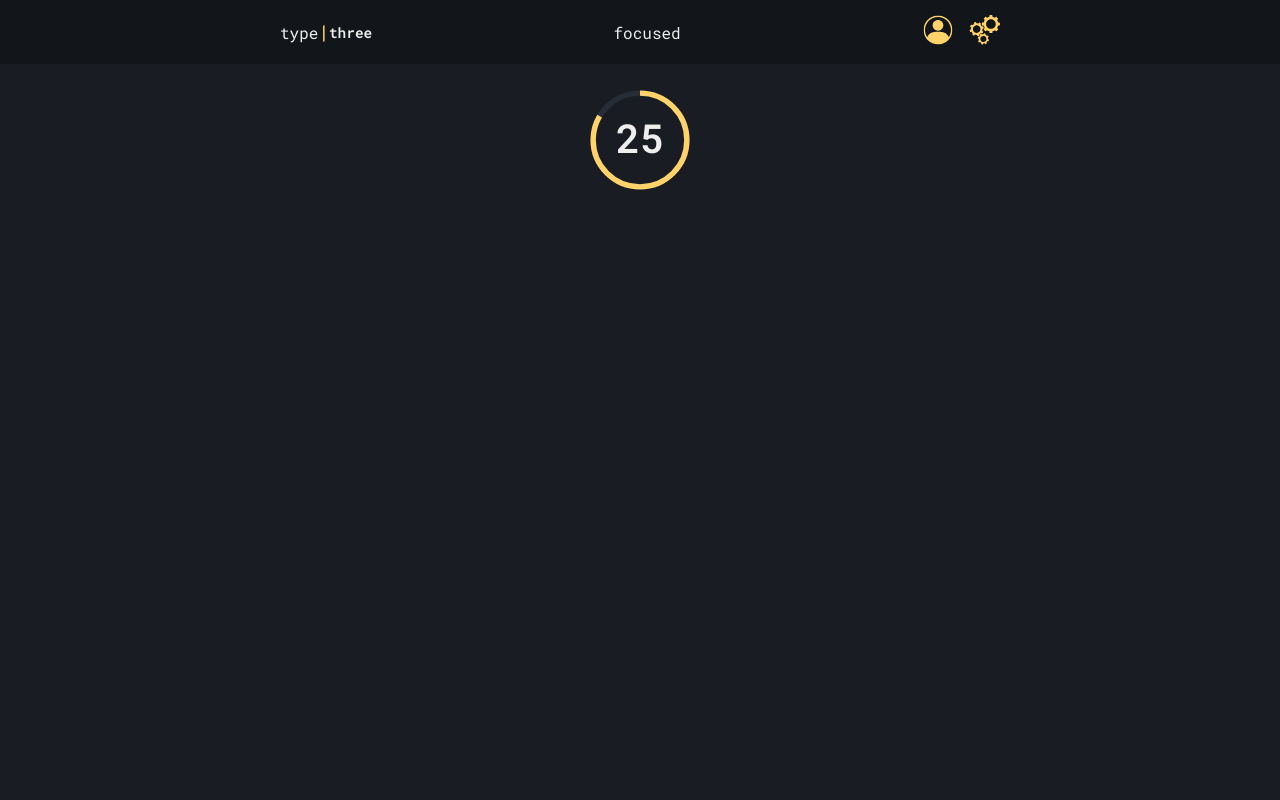
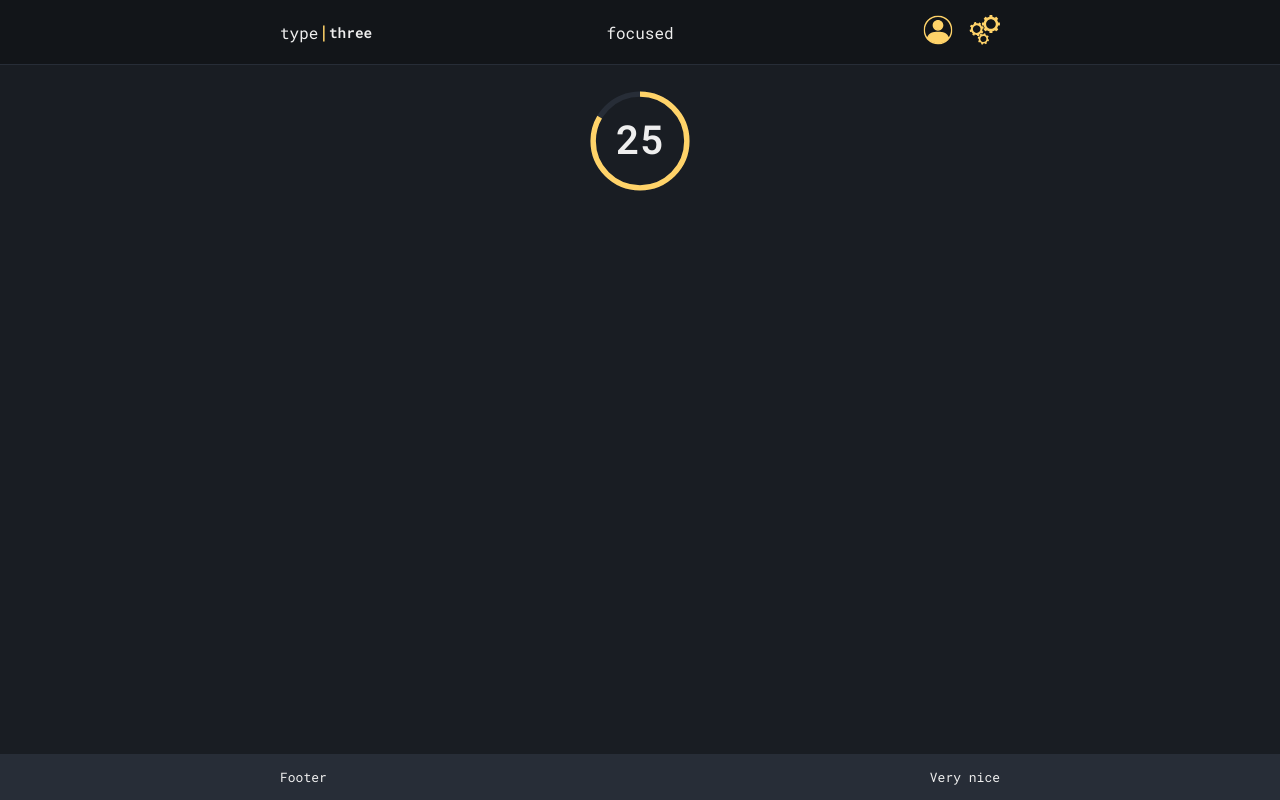
Before and after one commit to patrik-setterberg/typethree, a React (Create React App) app in the folder frontend/: page /settings in a window 1280 px wide. Built offline with nearby package versions, Linux system fonts and the light colour scheme.

Commit message:
Add Footer component, misc styling tweaks

```diff
--- a/frontend/src/App.tsx
+++ b/frontend/src/App.tsx
@@ -4,6 +4,7 @@ import { ThemeProvider } from "styled-components";
 import SettingsContext from "./context/settings-context";
 import themes, { defaultTheme } from "./globals/themes";
 
+import Footer from "./components/Footer/Footer";
 import Header from "./components/Header/Header";
 import Main from "./components/UI/Main";
 import Modal from "./components/UI/Modal/Modal";
@@ -22,6 +23,7 @@ const App = (): JSX.Element => {
       <Main>
         <TestCountdown />
       </Main>
+      <Footer />
       {settingsCtx.settingsModalVisible && (
         <Modal title="Settings" onClose={settingsCtx.closeSettings}>
           Modal!
--- /dev/null
+++ b/frontend/src/components/Footer/Footer.styles.ts
@@ -0,0 +1,19 @@
+import styled from "styled-components";
+
+import Container from "../UI/Container.styles";
+//import media from "../../globals/media-breakpoints";
+
+export const Footer = styled.footer`
+  display: flex;
+  justify-content: center;
+  position: fixed;
+  bottom: 0;
+  width: 100%;
+  background-color: ${props => props.theme.backgroundFourthenary};
+  color: ${props => props.theme.primary};
+  font-size: 0.8125rem;
+
+  & > ${Container} {
+    justify-content: space-between;
+  }
+`
--- /dev/null
+++ b/frontend/src/components/Footer/Footer.tsx
@@ -0,0 +1,17 @@
+import * as StyledComponents from "./Footer.styles";
+import Container  from "../UI/Container.styles";
+
+const Footer = ({}):JSX.Element => {
+  const S = {...StyledComponents, Container};
+
+  return (
+    <S.Footer>
+      <S.Container>
+        <span>Footer</span>
+        <span>Very nice</span>
+      </S.Container>
+    </S.Footer>
+  );
+}
+
+export default Footer;
--- a/frontend/src/components/Header/Header.styles.ts
+++ b/frontend/src/components/Header/Header.styles.ts
@@ -1,21 +1,27 @@
 import styled from "styled-components";
 
-import media from "../../globals/media-breakpoints";
+import Container from "../UI/Container.styles";
+import { Branding } from "./Branding/Branding.styles";
+import { HeaderControls } from "./HeaderControls/HeaderControls.styles";
 
 export const Header = styled.header`
   display: flex;
   justify-content: center;
   background-color: ${props => props.theme.backgroundSecondary};
-  padding: var(--default-spacing);
+  border-bottom: 1px solid ${props => props.theme.backgroundFourthenary};
 
-  & section {
-    // probably temp
-    display: flex;
+  // Center middle element (Header message).
+  & ${Container} {
     justify-content: space-between;
+
+    & ${Branding},
+    & ${HeaderControls} {
+      flex-grow: 1;
+      flex-basis: 0;
+    }
+
+    & ${HeaderControls} > *:first-child {
+      margin-left: auto;
+    }
   }
-
-  @media ${media.atleastMedium} {
-    padding-left: 0;
-    padding-right: 0;
-  }
-`;
+`
--- a/frontend/src/components/Header/HeaderControls/HeaderButton/HeaderButton.styles.ts
+++ b/frontend/src/components/Header/HeaderControls/HeaderButton/HeaderButton.styles.ts
@@ -3,6 +3,10 @@ import media from "../../../../globals/media-breakpoints";
 
 export const Wrapper = styled.div`
   position: relative;
+
+  & + & {
+    margin-left: var(--default-spacing);
+  }
 `;
 
 export const HeaderButton = styled.button<{ modalIsOpen: boolean }>`
@@ -43,7 +47,7 @@ export const HeaderButton = styled.button<{ modalIsOpen: boolean }>`
 `;
 
 export const HeaderButtonTitle = styled.span`
-  display: inline-block;
+  display: none;
   position: absolute;
   top: 2rem;
   left: 50%;
@@ -67,12 +71,21 @@ export const HeaderButtonTitle = styled.span`
   transition: opacity 0.125s ease-in-out, top 0.125s ease-in-out, background-position 1s ease-out, letter-spacing 0.3s ease;
   pointer-events: none;
 
-  @media ${media.atleastMedium} {
+  // Custom media query, slightly larger than medium, to prevent overflow at medium breakpoint.
+  @media only screen and (min-width: 800px) {
+    display: inline-block;
+
     ${HeaderButton}:hover ~ & {
       opacity: 1;
-      top: 2.25rem;
+      top: 2.35rem;
       background-position: 0%;
       letter-spacing: 1px;
     }
   }
+
+  @media ${media.large} {
+    ${HeaderButton}:hover ~ & {
+      top: 2.45rem;
+    }
+  }
 `;
--- a/frontend/src/components/Header/HeaderControls/HeaderControls.styles.ts
+++ b/frontend/src/components/Header/HeaderControls/HeaderControls.styles.ts
@@ -3,8 +3,4 @@ import styled from "styled-components";
 export const HeaderControls = styled.div`
   display: flex;
   align-items: center;
-
-  & * + * {
-    margin-left: var(--default-spacing);
-  }
 `
--- a/frontend/src/components/Header/HeaderMessage/HeaderMessage.styles.ts
+++ b/frontend/src/components/Header/HeaderMessage/HeaderMessage.styles.ts
@@ -3,10 +3,11 @@ import styled from "styled-components";
 export const Wrapper = styled.div`
   display: flex;
   align-items: center;
-  padding: 0 var(--default-spacing);
+  justify-content: center;
 `
 
 export const HeaderMessage = styled.span`
+  padding: 0 var(--default-spacing);
+  color: ${props => props.theme.primary};
   text-align: center;
-  color: ${props => props.theme.primary};
 `
--- a/frontend/src/components/UI/Container.styles.ts
+++ b/frontend/src/components/UI/Container.styles.ts
@@ -1,16 +1,9 @@
 import styled from "styled-components";
-import media from "../../globals/media-breakpoints";
 
 const Container = styled.section`
+  display: flex;
   width: var(--content-width);
-
-  @media ${media.medium} {
-
-  }
-
-  @media ${media.large} {
-
-  }
+  padding: var(--default-spacing);
 `
 
 export default Container;
--- a/frontend/src/components/UI/Main.styles.ts
+++ b/frontend/src/components/UI/Main.styles.ts
@@ -4,7 +4,6 @@ export const Main = styled.main`
 	height: 100%;
 	width: 100%;
 	position: fixed;
-  z-index: 90;
 	background-color: ${props => props.theme.backgroundPrimary};
 	display: flex;
 	justify-content: center;
```
